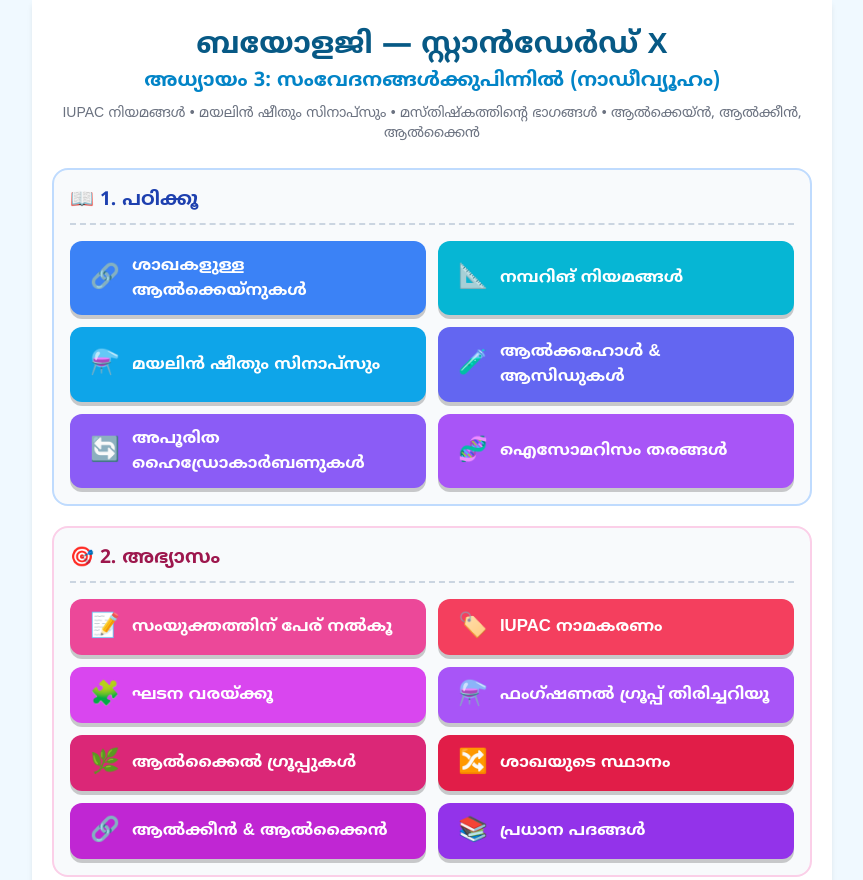
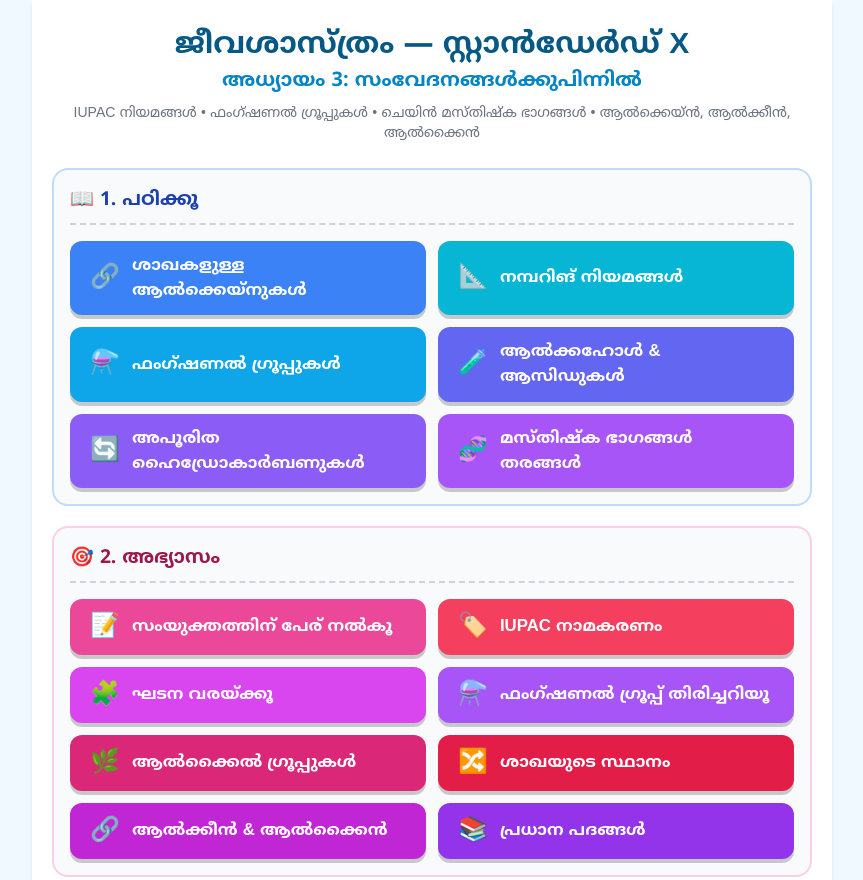
Before and after one commit to gafuurattuur-cyber/STD-10-UNIT-3-BIOLOGY-MLM, a plain HTML site: page index.html in a window 1280 px wide. Shown: the top 880 px of the page, without its empty margins (208-1071 px from the left). Drawn offline with nearby package versions, Linux system fonts and the light colour scheme.

Commit message:
index.html

```diff
--- a/index.html
+++ b/index.html
@@ -3,7 +3,7 @@
 <head>
 <meta charset="UTF-8">
 <meta name="viewport" content="width=device-width, initial-scale=1.0">
-<title>ബയോളജി സ്റ്റാൻഡേർഡ് X | അധ്യായം 3: സംവേദനങ്ങൾക്കുപിന്നിൽ (നാഡീവ്യൂഹം)</title>
+<title>ജീവശാസ്ത്രം സ്റ്റാൻഡേർഡ് X | അധ്യായം 3: സംവേദനങ്ങൾക്കുപിന്നിൽ</title>
 <link href="https://fonts.googleapis.com/css2?family=Noto+Sans+Malayalam:wght@400;600;700&display=swap" rel="stylesheet">
 <script src="https://cdn.tailwindcss.com"></script>
 <script src="https://cdnjs.cloudflare.com/ajax/libs/html2pdf.js/0.10.1/html2pdf.bundle.min.js"></script>
@@ -42,19 +42,19 @@ input.game-input{width:100%;padding:10px;border:2px solid #cbd5e1;border-radius:
 <div class="app-container">
 <div id="homeScreen" class="screen active">
   <div class="text-center mb-6 pt-2">
-    <h1 class="text-3xl font-bold text-sky-800">ബയോളജി — സ്റ്റാൻഡേർഡ് X</h1>
-    <p class="text-sky-600 font-bold text-xl mt-1">അധ്യായം 3: സംവേദനങ്ങൾക്കുപിന്നിൽ (നാഡീവ്യൂഹം)</p>
-    <p class="text-sm text-gray-500 mt-2">IUPAC നിയമങ്ങൾ • മയലിൻ ഷീതും സിനാപ്സും • മസ്തിഷ്കത്തിന്റെ ഭാഗങ്ങൾ • ആൽക്കെയ്ൻ, ആൽക്കീൻ, ആൽക്കൈൻ</p>
+    <h1 class="text-3xl font-bold text-sky-800">ജീവശാസ്ത്രം — സ്റ്റാൻഡേർഡ് X</h1>
+    <p class="text-sky-600 font-bold text-xl mt-1">അധ്യായം 3: സംവേദനങ്ങൾക്കുപിന്നിൽ</p>
+    <p class="text-sm text-gray-500 mt-2">IUPAC നിയമങ്ങൾ • ഫംഗ്ഷണൽ ഗ്രൂപ്പുകൾ • ചെയിൻ മസ്തിഷ്ക ഭാഗങ്ങൾ • ആൽക്കെയ്ൻ, ആൽക്കീൻ, ആൽക്കൈൻ</p>
   </div>
 
   <div class="category-card border-blue-200"><h3 class="category-title text-blue-800">📖 1. പഠിക്കൂ</h3>
     <div class="grid grid-cols-1 md:grid-cols-2 gap-3">
       <button class="btn-main bg-blue-500" onclick="showScreen('learn1')"><span class="text-2xl">🔗</span> ശാഖകളുള്ള ആൽക്കെയ്നുകൾ</button>
       <button class="btn-main bg-cyan-500" onclick="showScreen('learn2')"><span class="text-2xl">📐</span> നമ്പറിങ് നിയമങ്ങൾ</button>
-      <button class="btn-main bg-sky-500" onclick="showScreen('learn3')"><span class="text-2xl">⚗️</span> മയലിൻ ഷീതും സിനാപ്സും</button>
+      <button class="btn-main bg-sky-500" onclick="showScreen('learn3')"><span class="text-2xl">⚗️</span> ഫംഗ്ഷണൽ ഗ്രൂപ്പുകൾ</button>
       <button class="btn-main bg-indigo-500" onclick="showScreen('learn4')"><span class="text-2xl">🧪</span> ആൽക്കഹോൾ & ആസിഡുകൾ</button>
       <button class="btn-main bg-violet-500" onclick="showScreen('learn5')"><span class="text-2xl">🔄</span> അപൂരിത ഹൈഡ്രോകാർബണുകൾ</button>
-      <button class="btn-main bg-purple-500" onclick="showScreen('learn6')"><span class="text-2xl">🧬</span> ഐസോമറിസം തരങ്ങൾ</button>
+      <button class="btn-main bg-purple-500" onclick="showScreen('learn6')"><span class="text-2xl">🧬</span> മസ്തിഷ്ക ഭാഗങ്ങൾ തരങ്ങൾ</button>
     </div>
   </div>
 
@@ -132,7 +132,7 @@ input.game-input{width:100%;padding:10px;border:2px solid #cbd5e1;border-radius:
 </div>
 
 <div id="learn3" class="screen">
-  <div class="header"><button class="back-btn" onclick="showScreen('homeScreen')">←</button><h1>മയലിൻ ഷീതും സിനാപ്സും</h1><div></div></div>
+  <div class="header"><button class="back-btn" onclick="showScreen('homeScreen')">←</button><h1>ഫംഗ്ഷണൽ ഗ്രൂപ്പുകൾ</h1><div></div></div>
   <div class="content-card">
     <p>ഒരു ഓർഗാനിക് സംയുക്തത്തിന്റെ സവിശേഷ ഗുണങ്ങൾ നിർണയിക്കുന്ന ആറ്റം/ഗ്രൂപ്പാണ് ഫംഗ്ഷണൽ ഗ്രൂപ്പ്.</p>
     <ul class="list-disc pl-5 mt-2">
@@ -168,11 +168,11 @@ input.game-input{width:100%;padding:10px;border:2px solid #cbd5e1;border-radius:
 </div>
 
 <div id="learn6" class="screen">
-  <div class="header"><button class="back-btn" onclick="showScreen('homeScreen')">←</button><h1>ഐസോമറിസം തരങ്ങൾ</h1><div></div></div>
+  <div class="header"><button class="back-btn" onclick="showScreen('homeScreen')">←</button><h1>മസ്തിഷ്ക ഭാഗങ്ങൾ തരങ്ങൾ</h1><div></div></div>
   <div class="content-card">
-    <p><b>മസ്തിഷ്കത്തിന്റെ ഭാഗങ്ങൾ:</b> ഒരേ തന്മാത്രാസൂത്രം, വ്യത്യസ്ത ചെയിൻ ഘടന (n-ബ്യൂട്ടെയ്ൻ & ഐസോബ്യൂട്ടെയ്ൻ)</p>
-    <p><b>പൊസിഷൻ ഐസോമറിസം:</b> ഫംഗ്ഷണൽ ഗ്രൂപ്പ്/ബോണ്ടിന്റെ സ്ഥാനം വ്യത്യസ്തം</p>
-    <p><b>റിഫ്ലെക്സ് ആക്ഷൻ:</b> വ്യത്യസ്ത ഫംഗ്ഷണൽ ഗ്രൂപ്പ് (ആൽക്കഹോൾ & ഈതർ)</p>
+    <p><b>ചെയിൻ മസ്തിഷ്ക ഭാഗങ്ങൾ:</b> ഒരേ തന്മാത്രാസൂത്രം, വ്യത്യസ്ത ചെയിൻ ഘടന (n-ബ്യൂട്ടെയ്ൻ & ഐസോബ്യൂട്ടെയ്ൻ)</p>
+    <p><b>പൊസിഷൻ മസ്തിഷ്ക ഭാഗങ്ങൾ:</b> ഫംഗ്ഷണൽ ഗ്രൂപ്പ്/ബോണ്ടിന്റെ സ്ഥാനം വ്യത്യസ്തം</p>
+    <p><b>ഫംഗ്ഷണൽ മസ്തിഷ്ക ഭാഗങ്ങൾ:</b> വ്യത്യസ്ത ഫംഗ്ഷണൽ ഗ്രൂപ്പ് (ആൽക്കഹോൾ & ഈതർ)</p>
     <p><b>മെറ്റാമറിസം:</b> ഈതർ/കീറ്റോണിലെ ആൽക്കൈൽ ഗ്രൂപ്പുകളുടെ വ്യത്യാസം</p>
   </div>
   <button class="btn-action w-full mt-4" onclick="showScreen('homeScreen')">ഹോമിലേക്ക്</button>
@@ -294,8 +294,8 @@ input.game-input{width:100%;padding:10px;border:2px solid #cbd5e1;border-radius:
     <p class="font-bold mb-3">നിങ്ങളുടെ മനസ്സിലാക്കൽ നിലവാരം അടയാളപ്പെടുത്തുക (1-5)</p>
     <div class="space-y-3">
       <div>IUPAC നാമകരണം: <input type="range" min="1" max="5" value="3" class="w-full"></div>
-      <div>മയലിൻ ഷീതും സിനാപ്സും: <input type="range" min="1" max="5" value="3" class="w-full"></div>
-      <div>ഐസോമറിസം: <input type="range" min="1" max="5" value="3" class="w-full"></div>
+      <div>ഫംഗ്ഷണൽ ഗ്രൂപ്പുകൾ: <input type="range" min="1" max="5" value="3" class="w-full"></div>
+      <div>മസ്തിഷ്ക ഭാഗങ്ങൾ: <input type="range" min="1" max="5" value="3" class="w-full"></div>
       <div>ഘടന വരയ്ക്കൽ: <input type="range" min="1" max="5" value="3" class="w-full"></div>
     </div>
     <p class="mt-4 text-sm text-gray-600">5 = പൂർണ്ണമായി മനസ്സിലായി, 1 = കൂടുതൽ പഠനം വേണം</p>
@@ -327,7 +327,7 @@ input.game-input{width:100%;padding:10px;border:2px solid #cbd5e1;border-radius:
 <script>
 function showScreen(id){document.querySelectorAll('.screen').forEach(s=>s.classList.remove('active'));document.getElementById(id).classList.add('active');window.scrollTo(0,0);}
 function toast(msg){const t=document.getElementById('toast');t.textContent=msg;t.classList.add('show');setTimeout(()=>t.classList.remove('show'),2000);}
-function printUnit(){html2pdf().from(document.getElementById('unitContent')).save('UnitTest_Ch3_Nervous_ML.pdf');}
+function printUnit(){html2pdf().from(document.getElementById('unitContent')).save('UnitTest_Ch3_Senses_ML.pdf');}
 
 // Data banks from SCERT Malayalam textbook
 const nameData=[{q:'CH₃–CH(CH₃)–CH₂–CH₃',a:'2-മെഥൈൽബ്യൂട്ടെയ്ൻ',opts:['2-മെഥൈൽബ്യൂട്ടെയ്ൻ','3-മെഥൈൽബ്യൂട്ടെയ്ൻ','പെന്റെയ്ൻ','2-മെഥൈൽപെന്റെയ്ൻ']},
```
